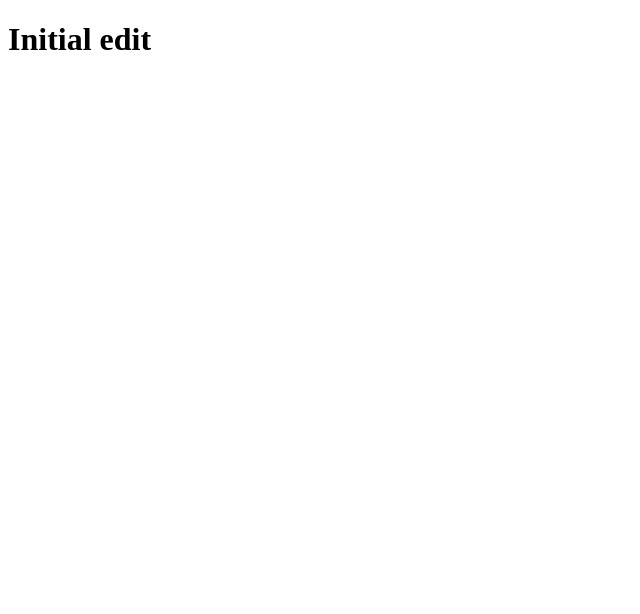
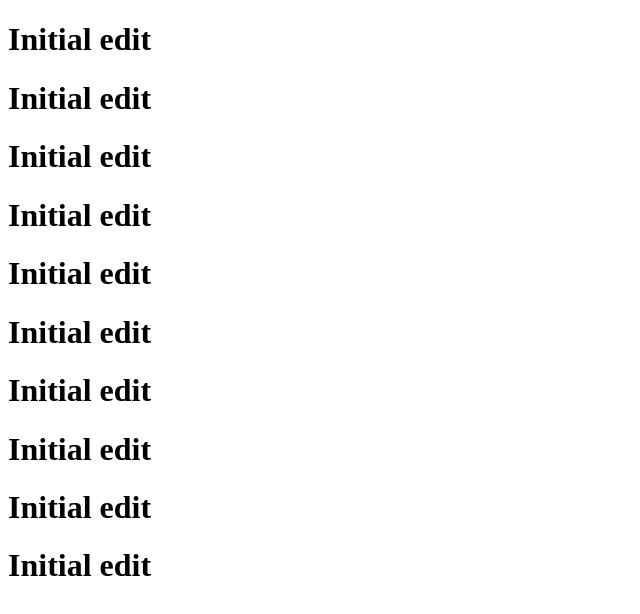
Before and after one commit to Jahid07/simple-project, a plain HTML site: page index.html in a window 1280 px wide. Shown: the whole page, without its empty margins (0-640 px from the left). Drawn offline with Linux system fonts and the light colour scheme.

Commit message:
Added few more heading 1

```diff
--- a/index.html
+++ b/index.html
@@ -7,5 +7,14 @@
 </head>
 <body>
     <h1>Initial edit</h1>
+    <h1>Initial edit</h1>
+    <h1>Initial edit</h1>
+    <h1>Initial edit</h1>
+    <h1>Initial edit</h1>
+    <h1>Initial edit</h1>
+    <h1>Initial edit</h1>
+    <h1>Initial edit</h1>
+    <h1>Initial edit</h1>
+    <h1>Initial edit</h1>
 </body>
 </html>
```
